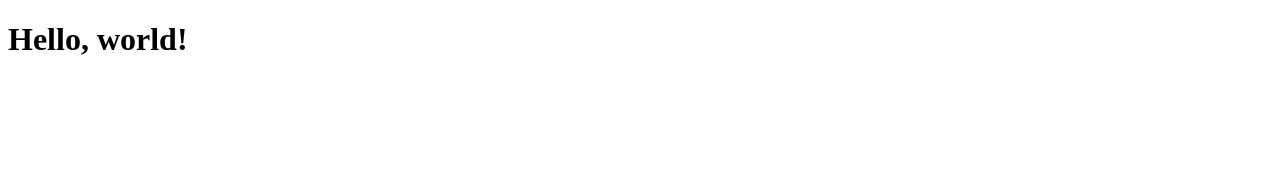
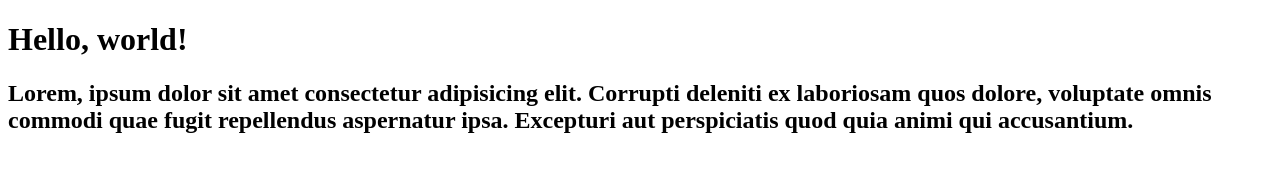
Before and after one commit to vpbruneli/CursoGit, a plain HTML site: page index.html in a window 1280 px wide. Drawn offline with Linux system fonts and the light colour scheme.

Commit message:
10 commit - adicionei o h2 no index

```diff
--- a/index.html
+++ b/index.html
@@ -9,5 +9,8 @@
     <h1>
         Hello, world!
     </h1>
+    <h2>
+        Lorem, ipsum dolor sit amet consectetur adipisicing elit. Corrupti deleniti ex laboriosam quos dolore, voluptate omnis commodi quae fugit repellendus aspernatur ipsa. Excepturi aut perspiciatis quod quia animi qui accusantium.
+    </h2>
 </body>
 </html>
```
